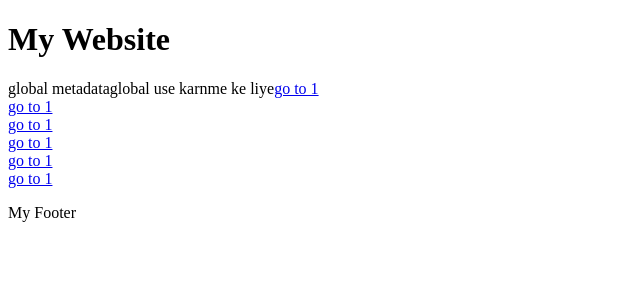
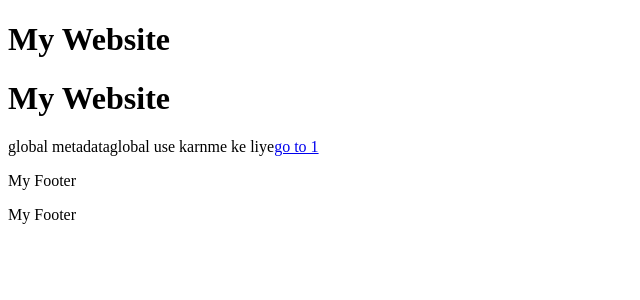
Before and after one commit to Ayushkumar00111/Nextjs, a Next.js app: page /dynamic in a window 1280 px wide. Shown: the top 300 px of the page, without its empty margins (0-640 px from the left). Built offline with nearby package versions, Linux system fonts and the light colour scheme.

Commit message:
Replace React project with Next.js project

```diff
--- a/src/app/dashboard/page.js
+++ b/src/app/dashboard/page.js
@@ -2,9 +2,7 @@ export default function Dashboard(){
     return (
         <>
         <h1>hello ji user </h1>
-        <h1>hello ji user </h1>
-         <h1>hello ji user </h1>
-<h1>hello ji user </h1>
+
         </>
     )
 }
--- a/src/app/dynamic/page.js
+++ b/src/app/dynamic/page.js
@@ -6,11 +6,7 @@ export default function Dyanmic(){
         {Gmetadata.title}
              {Gmetadata.description}
    <a href="/dynamic/1">go to 1</a><br></br>
-   <a href="/dynamic/2">go to 1</a><br></br>
-      <a href="/dynamic/2">go to 1</a><br></br>
-           <a href="/dynamic/2">go to 1</a><br></br>
-              <a href="/dynamic/2">go to 1</a><br></br>
-                 <a href="/dynamic/2">go to 1</a><br></br>
+
         </>
     )
 }
--- a/src/app/example/page.js
+++ b/src/app/example/page.js
@@ -19,8 +19,8 @@ export default async function Example(){
 <div>
 
       <h1>hello user this is exaomple </h1>
-
-
+                <h1>hello user this is exaomple </h1>
+  <h1>hello user this is exaomple </h1>
 </div>
 
     )
--- a/src/app/layout.js
+++ b/src/app/layout.js
@@ -4,14 +4,14 @@ export default function RootLayout({ children }) {
       <body>
         <header>
           <h1>My Website</h1>
-
+           <h1>My Website</h1>
         </header>
 
         {children}
 
         <footer>
           <p>My Footer</p>
-
+        <p>My Footer</p>
         </footer>
       </body>
     </html>
--- a/src/app/login/page.js
+++ b/src/app/login/page.js
@@ -2,7 +2,7 @@ export default function Login(){
     return (
         <>
          <h1>hello user please login </h1>
-      <h1>hello ji user </h1><h1>hello ji user </h1>
+
              </>
     )
 }
--- a/src/app/not-found.js
+++ b/src/app/not-found.js
@@ -2,10 +2,7 @@ export default function notfound() {
   return (
     <div>
       <h1>404</h1>
-      <p>Page not found</p>
-       <p>Page not found</p>
-        <p>Page not found</p>
-         <p>Page not found</p> <p>Page not found</p>
+
     </div>
   );
 }
--- a/src/app/page.js
+++ b/src/app/page.js
@@ -11,8 +11,9 @@ export default function Home() {
     home is sweet home
     </h1>
               <h1>hello ji user </h1>
-
-
+              <h1>hello ji user </h1>
+              <h1>hello ji user </h1>
+<h1>hello ji user </h1>
     <h1>   <Link href={'./dashboard'}>dashboard</Link></h1>
     <h1>   <Link href={'./example'}> example</Link></h1>
 
```
